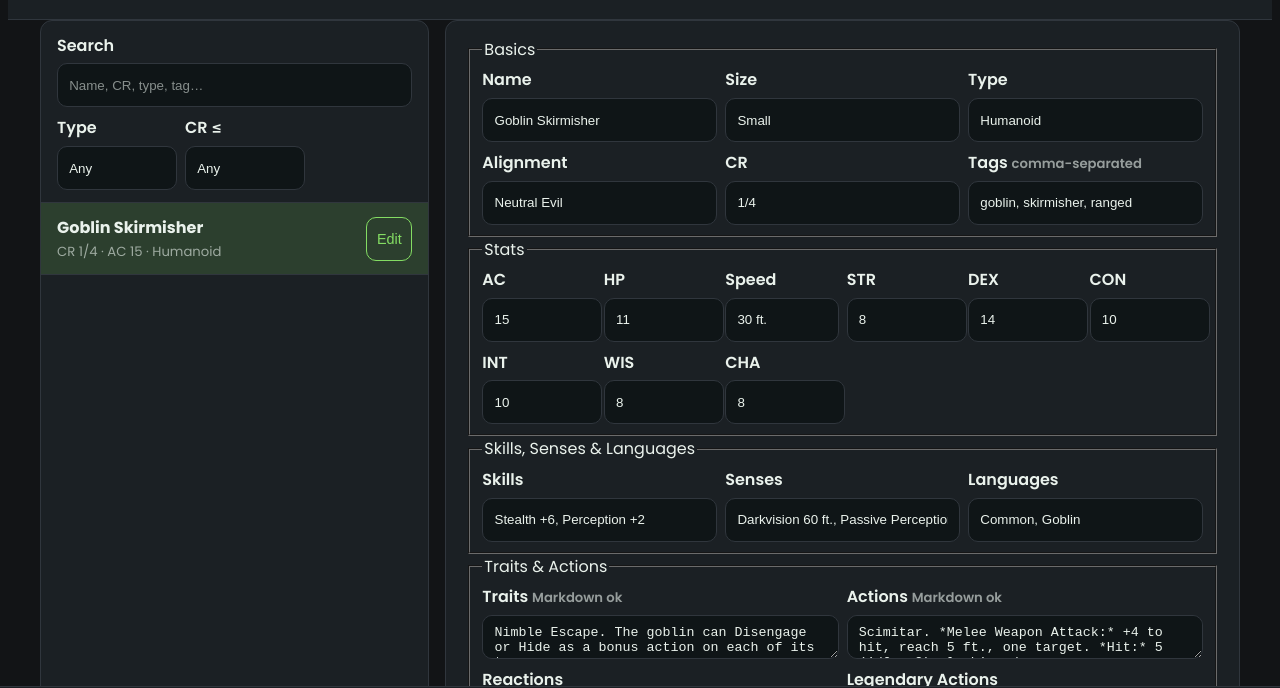
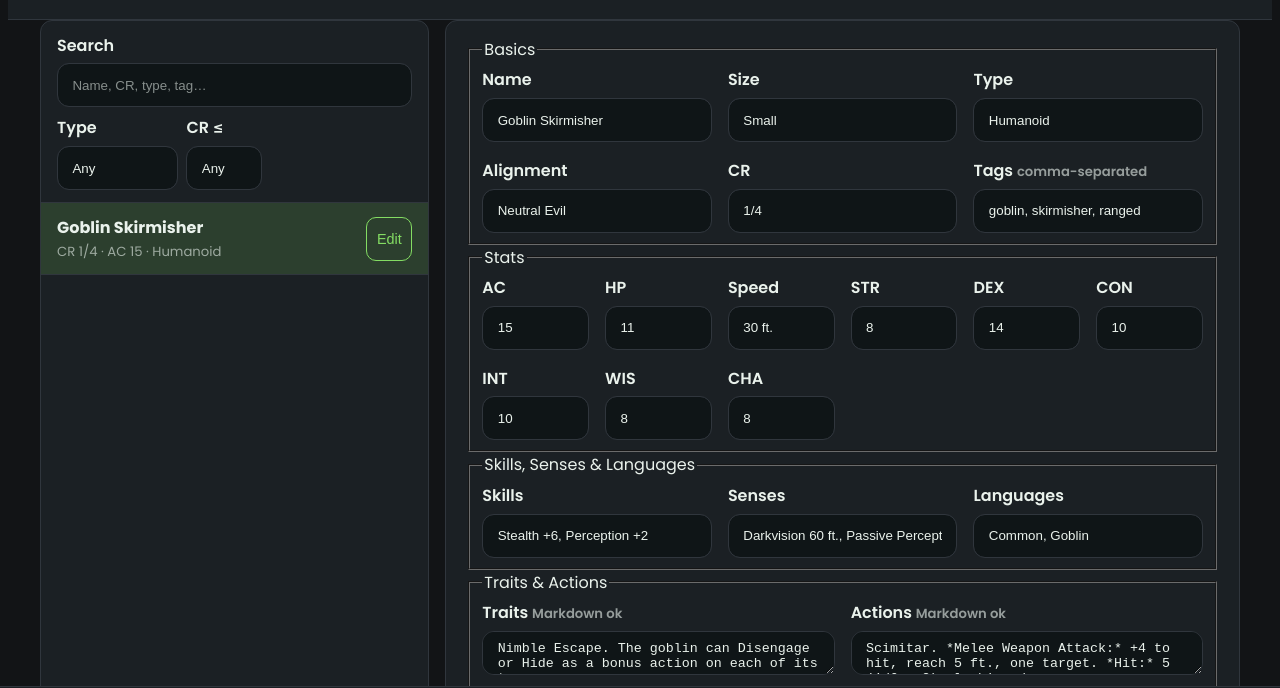
Before and after one commit to MperorPenguin/DM_Tool, a website: page admin/enemy-builder/index.html in a window 1280 px wide. Shown: the part 80-768 px from the top of the page. Drawn offline with Linux system fonts and the light colour scheme; files that its build step writes are made by us from their sources.

Commit message:
Update index.html

```diff
--- a/admin/enemy-builder/index.html
+++ b/admin/enemy-builder/index.html
@@ -14,7 +14,7 @@
   <!-- Add this line -->
   <link rel="icon" href="../../favicon.ico" />
 
-  <link rel="stylesheet" href="style.css" />
+  <link rel="stylesheet" href="theme.css" />
 </head>
 <body>
   <header class="site-head">
```
